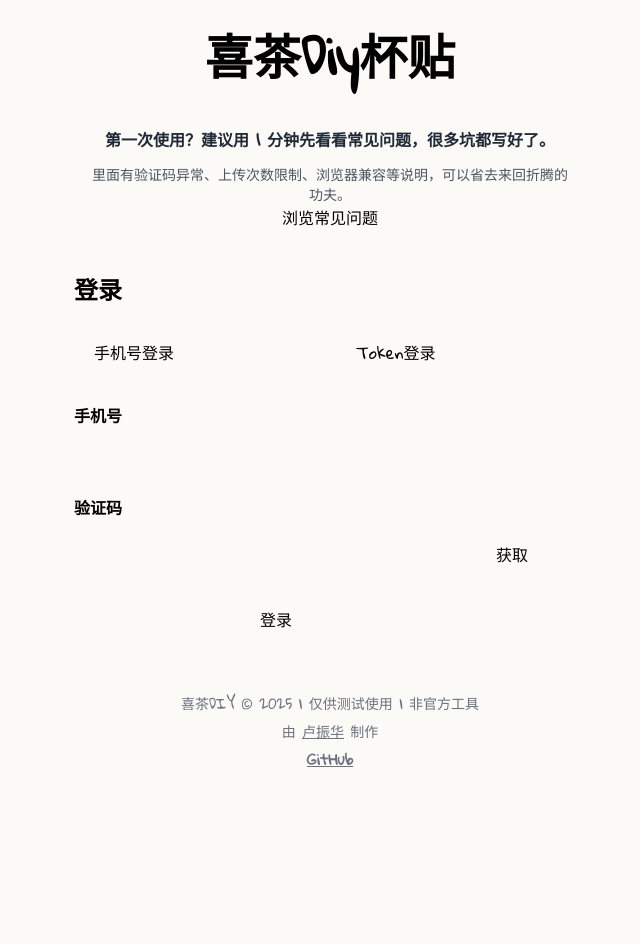
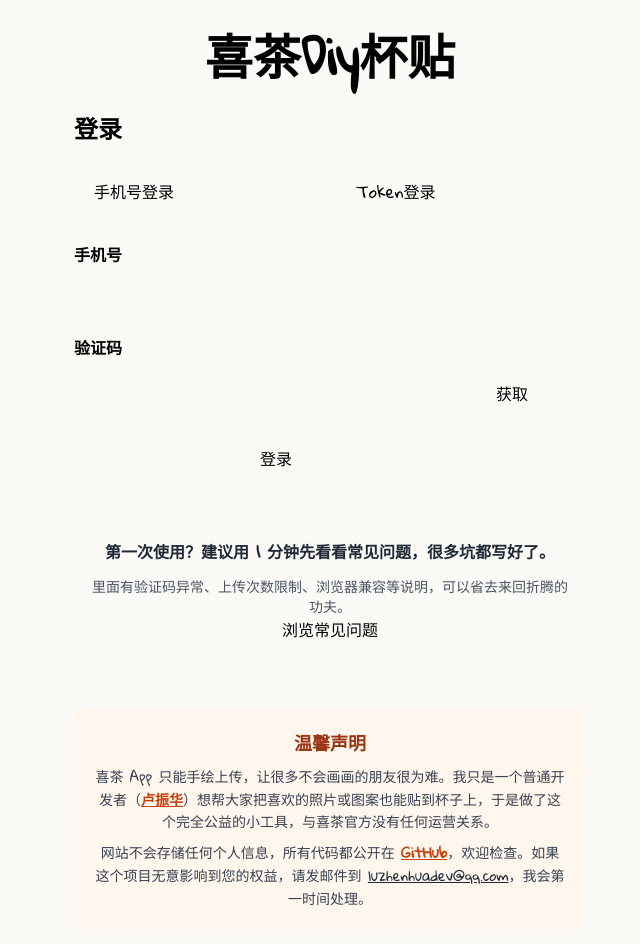
Before and after one commit to luzhenhua/heytea, a Next.js app: page / in a window 1280 px wide. Shown: the top 944 px of the page, without its empty margins (310-950 px from the left). Before the commit the page ends 801 px from the top, so only its background shows below. Built offline with nearby package versions, Linux system fonts and the light colour scheme.

Commit message:
chore: adjust disclaimer

```diff
--- a/app/page.tsx
+++ b/app/page.tsx
@@ -144,6 +144,13 @@ export default function Home() {
           <h1 className="text-4xl md:text-5xl font-bold mb-2">喜茶Diy杯贴</h1>
         </div>
 
+        {/* 登录区域 */}
+        {!user && (
+          <div className="section-spacing animate-fade-in">
+            <LoginPanel setUser={handleSetUser} />
+          </div>
+        )}
+
         <div className="mb-6 animate-fade-in">
           <wired-card elevation="2">
             <div className="p-4 text-center space-y-3">
@@ -159,13 +166,6 @@ export default function Home() {
             </div>
           </wired-card>
         </div>
-
-        {/* 登录区域 */}
-        {!user && (
-          <div className="section-spacing animate-fade-in">
-            <LoginPanel setUser={handleSetUser} />
-          </div>
-        )}
 
         {/* 用户信息 - 紧凑模式 */}
         {user && (
@@ -229,32 +229,48 @@ export default function Home() {
           </div>
         )}
 
-        {/* 页脚 */}
-        <div className="text-center text-sm text-gray-500 mt-12 space-y-2">
-          <p>喜茶DIY © {new Date().getFullYear()} | 仅供测试使用 | 非官方工具</p>
-          <p>
-            由{' '}
+        <div className="mt-12 animate-fade-in">
+          <wired-card elevation="3">
+            <div className="p-5 text-center space-y-4" style={{ background: '#fff7ed', borderRadius: '12px' }}>
+              <div className="space-y-2">
+                <p className="text-lg font-semibold text-orange-800">温馨声明</p>
+                <p className="text-sm text-gray-700 leading-relaxed">
+                  喜茶 App 只能手绘上传，让很多不会画画的朋友很为难。我只是一个普通开发者（
                   <a
-              href="https://www.luzhenhua.cn/"
+                    href="https://www.luzhenhua.cn"
                     target="_blank"
                     rel="noopener noreferrer"
-              className="underline"
+                    className="underline font-semibold text-orange-700"
                   >
                     卢振华
-            </a>{' '}
-            制作
+                  </a>
+                  ）想帮大家把喜欢的照片或图案也能贴到杯子上，于是做了这个完全公益的小工具，与喜茶官方没有任何运营关系。
                 </p>
-          <p>
+                <p className="text-sm text-gray-700 leading-relaxed">
+                  网站不会存储任何个人信息，所有代码都公开在
+                  {' '}
                   <a
                     href="https://github.com/luzhenhua/heytea"
                     target="_blank"
                     rel="noopener noreferrer"
-              className="underline font-semibold"
+                    className="underline font-semibold text-orange-700"
                   >
                     GitHub
                   </a>
+                  ，欢迎检查。如果这个项目无意影响到您的权益，请发邮件到
+                  {' '}
+                  <a href="mailto:luzhenhuadev@qq.com" className="underline text-gray-800">
+                    luzhenhuadev@qq.com
+                  </a>
+                  ，我会第一时间处理。
                 </p>
               </div>
+            </div>
+          </wired-card>
+        </div>
+
+        {/* 页脚 */}
+        <div className="h-8" />
       </div>
     </main>
   );
```
Lines whose indentation alone changed are shown as unchanged.
